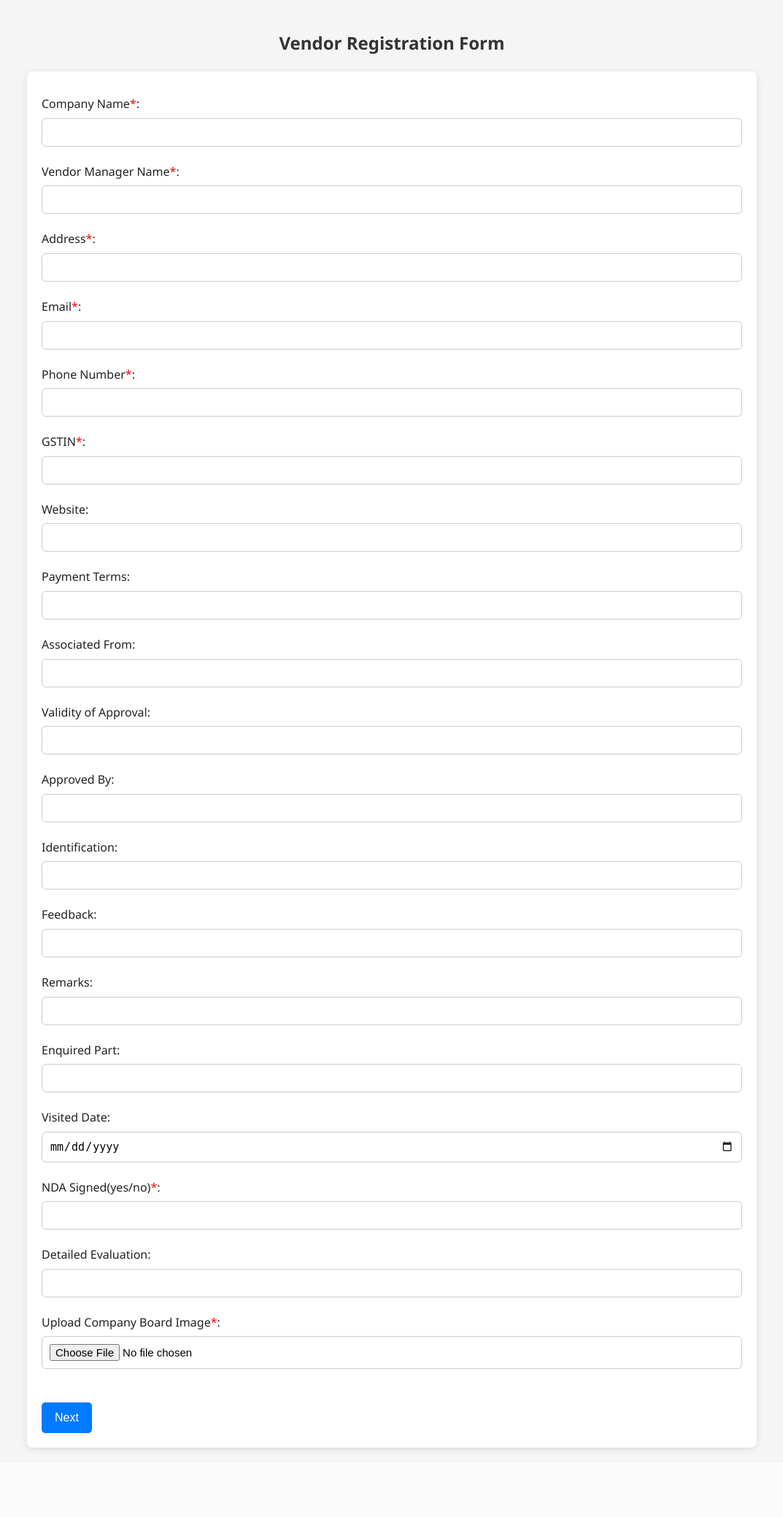
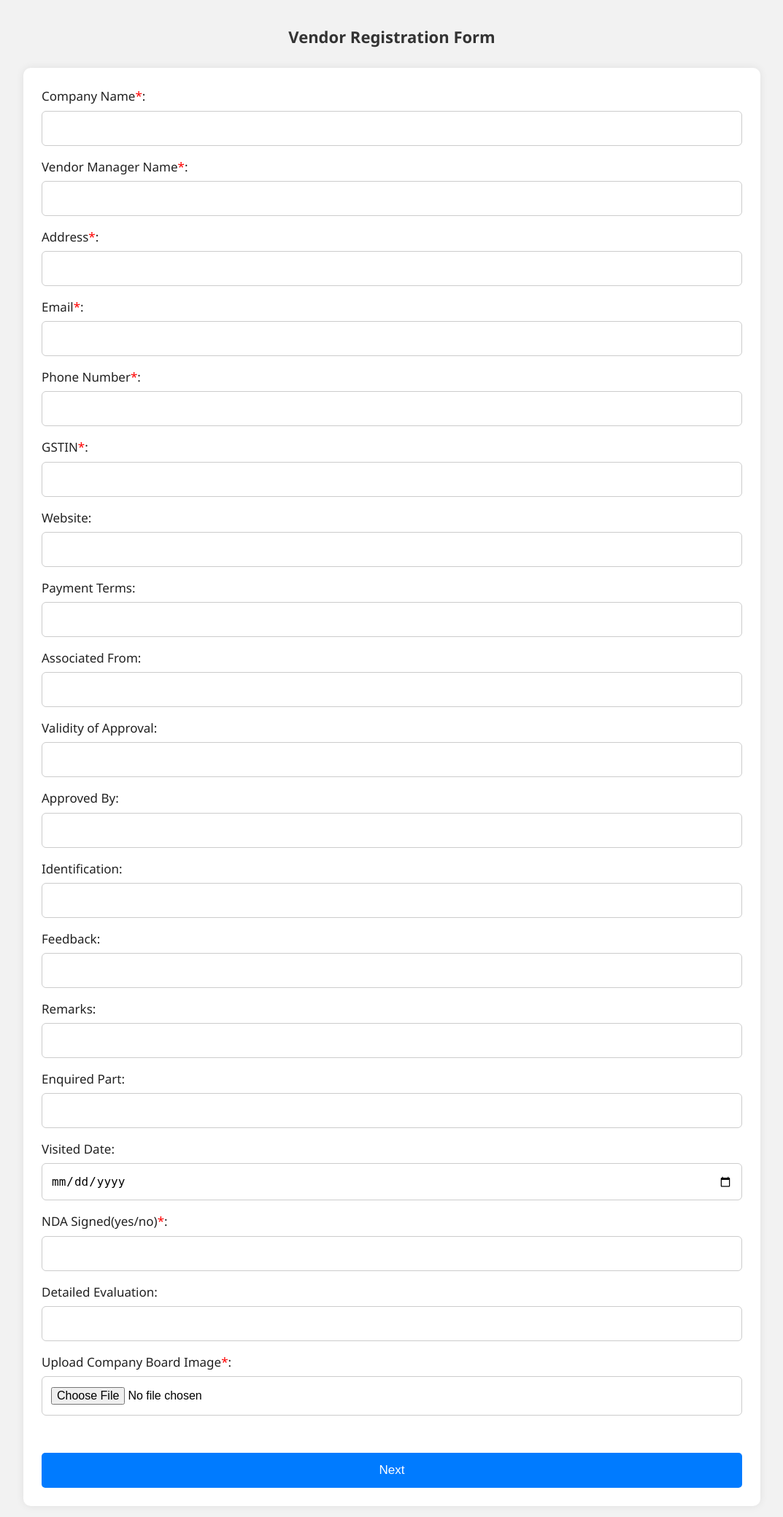
Before and after one commit to Monishahee/machine_forms, a Flask app: page / in a window 1280 px wide. Shown: the whole page at 73% size, without its empty margins (103-1176 px from the left). Before the commit the page ends 1989 px from the top, so only its background shows below. Run offline with Flask 3, Linux system fonts and the light colour scheme.

Commit message:
Update style.css

```diff
--- a/static/style.css
+++ b/static/style.css
@@ -1,37 +1,41 @@
-/* Reset and base styles */
+/* Base Styles */
 body {
     font-family: 'Segoe UI', sans-serif;
     font-size: 16px;
     line-height: 1.6;
-    padding: 20px;
-    background: #f5f5f5;
+    background-color: #f2f2f2;
+    padding: 15px;
     margin: 0;
+}
+
+/* Form Container */
+form {
+    background-color: #fff;
+    max-width: 960px;
+    margin: auto;
+    padding: 25px;
+    border-radius: 10px;
+    box-shadow: 0 0 12px rgba(0, 0, 0, 0.08);
 }
 
 /* Headings */
 h2, h3 {
     text-align: center;
+    font-size: 22px;
+    margin-bottom: 25px;
     color: #333;
 }
 
-/* Form container */
-form {
-    background: #ffffff;
-    padding: 20px;
-    border-radius: 8px;
-    max-width: 960px;
-    margin: auto;
-    box-shadow: 0 2px 10px rgba(0,0,0,0.1);
-}
-
-/* Labels and inputs */
+/* Labels */
 label {
     display: block;
-    margin: 12px 0 6px;
+    margin-bottom: 6px;
+    font-size: 17px;
     font-weight: 500;
     color: #222;
 }
 
+/* Inputs, Selects, Textareas */
 input[type="text"],
 input[type="email"],
 input[type="number"],
@@ -40,24 +44,25 @@ input[type="date"],
 select,
 textarea {
     width: 100%;
-    padding: 10px;
-    font-size: 15px;
+    padding: 14px 12px;
+    font-size: 16px;
+    border-radius: 6px;
     border: 1px solid #ccc;
-    border-radius: 6px;
     box-sizing: border-box;
-    margin-bottom: 10px;
+    margin-bottom: 15px;
 }
 
-/* Buttons */
+/* Submit Button */
 button,
 input[type="submit"] {
     background-color: #007BFF;
     color: #fff;
     border: none;
-    padding: 12px 18px;
-    font-size: 16px;
+    padding: 14px 20px;
+    font-size: 17px;
     border-radius: 5px;
     cursor: pointer;
+    width: 100%;
     margin-top: 10px;
 }
 
```
Also changed, not shown: other parts of static/style.css (+21 -35 lines).
